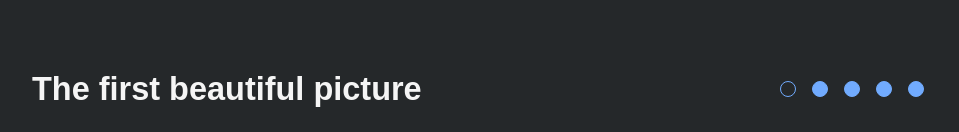
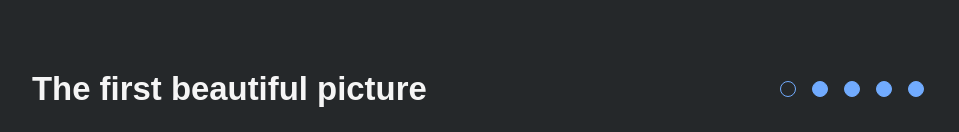
Before and after one commit to webjsmaster/cssMemeSlider, a plain HTML site: page cssMemeSlider/index.html in a window 1280 px wide. Shown: the part 665-797 px from the top of the page, without its empty margins (160-1119 px from the left). Drawn offline with Linux system fonts and the light colour scheme.

Commit message:
fix: px calc font size (Sun, Sep 17, 2023 11:43:59 PM)

```diff
--- a/cssMemeSlider/style.css
+++ b/cssMemeSlider/style.css
@@ -109,7 +109,7 @@ body {
 	justify-content: start;
 	align-items: center;
 	font-weight: bold;
-	font-size: calc(1em + (50 - 20) * ((100vw - 500px) / (1920 - 500)));
+	font-size: calc(1em + (50 - 20) * ((100vw - 30em) / (1920 - 500)));
 }
 
 .subtitle > div {
```
